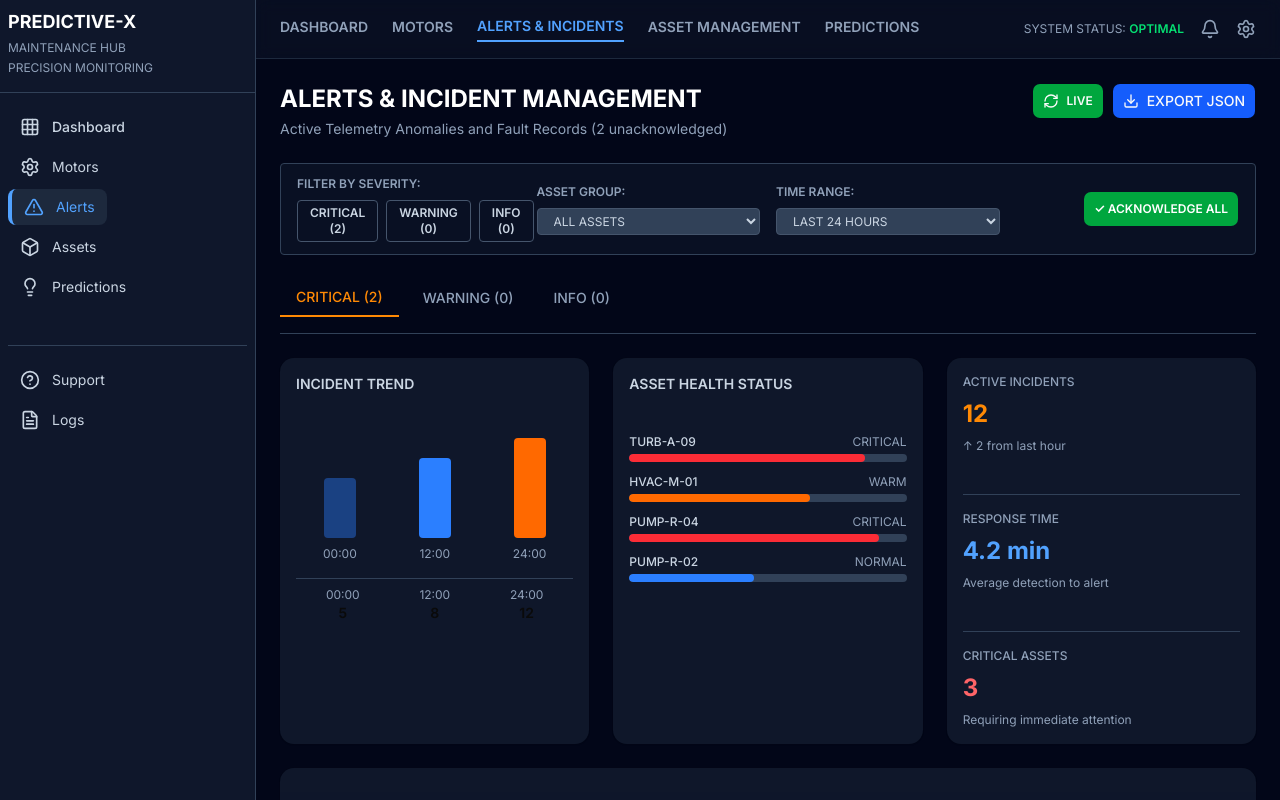
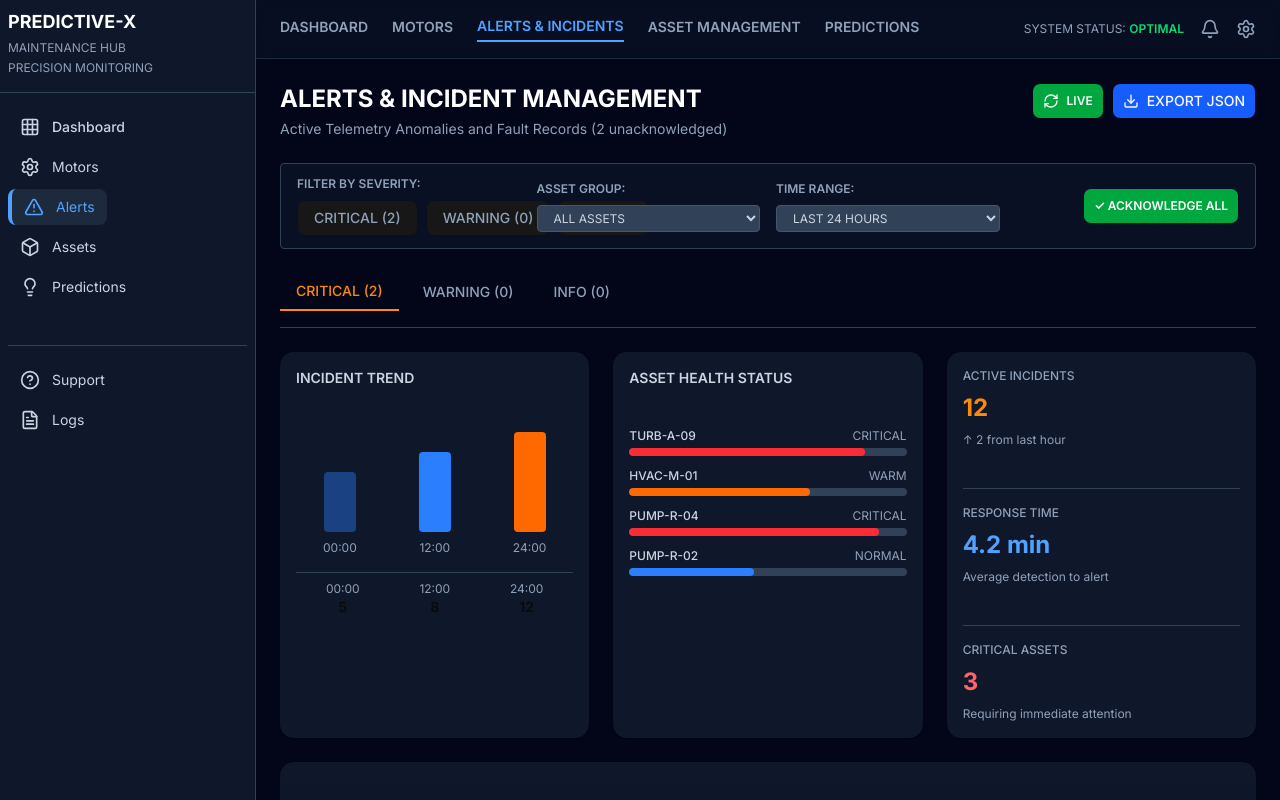
Before and after one commit to Abd-Ur-Rahim/Pred, a Next.js app in the folder web-frontend/: page / in a window 1280 px wide. Both pictures are taken after a click on the button "Alerts". Shown: the top 800 px of the page. Built offline with nearby package versions, Linux system fonts and the light colour scheme.

Commit message:
Resolved some suggestions from CoPilot

```diff
--- a/web-frontend/components/ui/alerts-incident-management.tsx
+++ b/web-frontend/components/ui/alerts-incident-management.tsx
@@ -133,13 +133,6 @@ const getSeverityBgColor = (severity: string) => {
     default:
       return "bg-gray-500/10 text-gray-500";
   }
-};
-
-const getStatusColor = (status: string) => {
-	if (status.includes("UNACKNOWLEDGED")) return "text-red-500";
-	if (status.includes("ACKNOWLEDGED")) return "text-green-500";
-	if (status.includes("RESCUED")) return "text-blue-500";
-	return "text-gray-500";
 };
 
 const getFormattedTime = () => {
@@ -283,27 +276,24 @@ export function AlertsIncidentManagement() {
                 { label: "CRITICAL", value: "CRITICAL", count: criticalCount },
                 { label: "WARNING", value: "WARNING", count: warningCount },
                 { label: "INFO", value: "INFO", count: infoCount },
-							].map((severity) => (
-								<button
-									key={severity.value}
+              ].map((tab) => {
+                const isActive = severityFilter === tab.label;
+                return (
+                  <Button
+                    key={tab.label}
                     onClick={() =>
-										setSeverityFilter(
-											severityFilter === severity.value ? null : severity.value,
-										)
+                      setSeverityFilter(isActive ? null : tab.label)
                     }
-									className={`px-3 py-1 text-xs font-semibold rounded border transition-colors ${
-										severityFilter === severity.value
-											? severity.value === "CRITICAL"
-												? "bg-red-500/20 border-red-500 text-red-400"
-												: severity.value === "WARNING"
-													? "bg-orange-500/20 border-orange-500 text-orange-400"
-													: "bg-blue-500/20 border-blue-500 text-blue-400"
-											: "border-slate-600 text-slate-300 hover:border-slate-500"
+                    className={`px-4 py-2 text-sm font-medium transition-colors ${
+                      isActive
+                        ? "text-orange-400 border-b-2 border-orange-400"
+                        : "text-slate-400 hover:text-slate-300"
                     }`}
                   >
-									{severity.label} ({severity.count})
-								</button>
-							))}
+                    {tab.label} ({tab.count})
+                  </Button>
+                );
+              })}
             </div>
           </div>
 
```
Also changed, not shown: web-frontend/app/layout.tsx (indentation only). Lines whose indentation alone changed are shown as unchanged.
